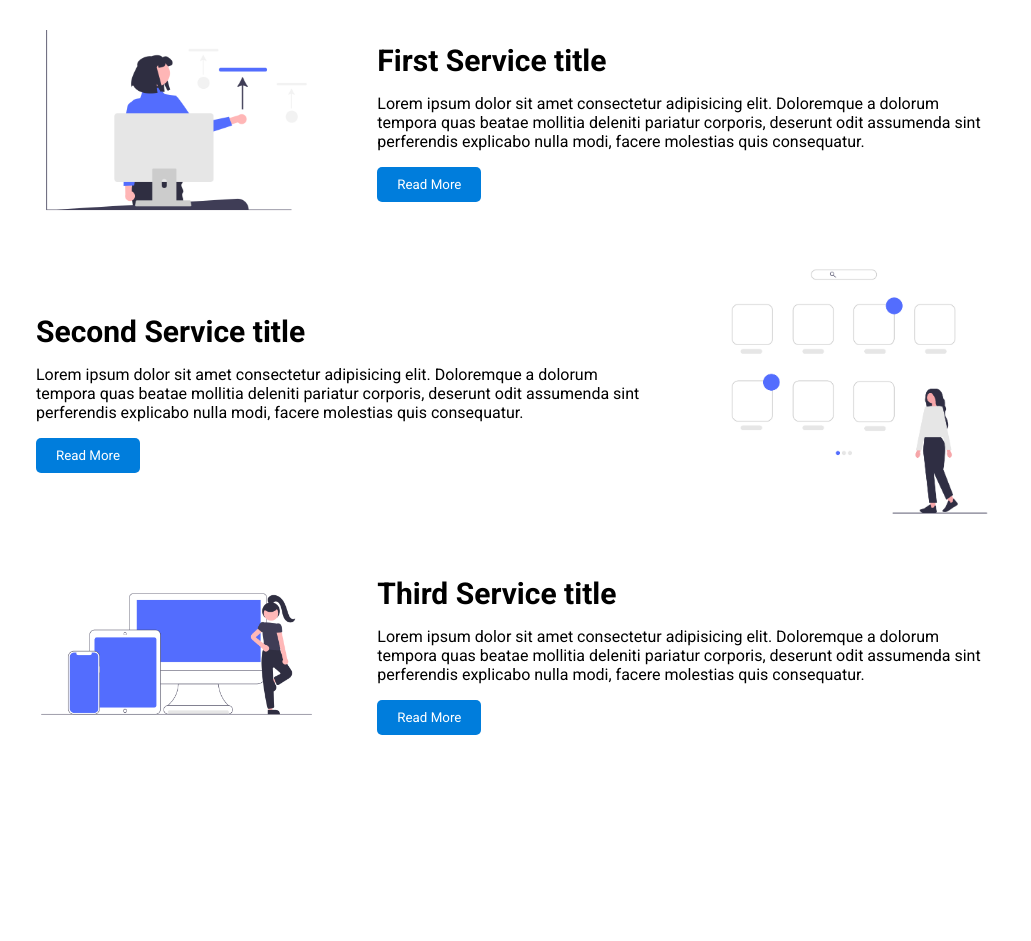
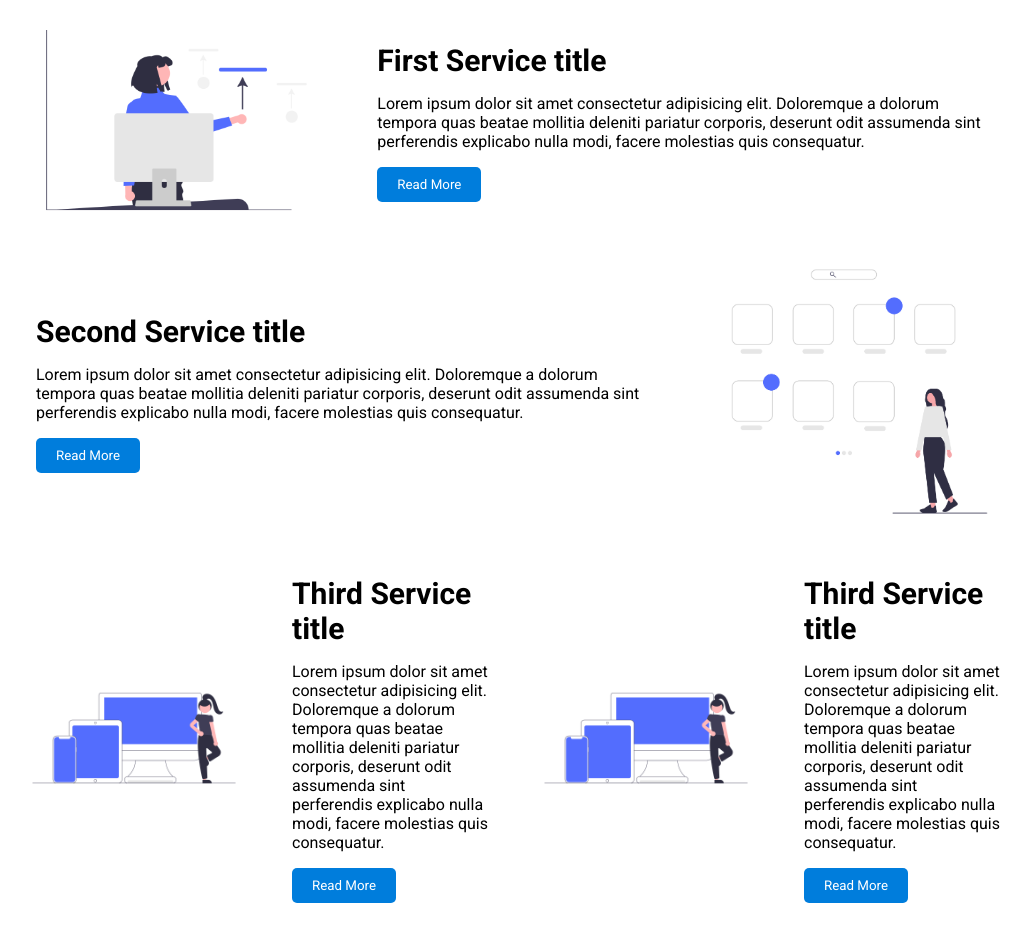
Before and after one commit to agpersonal6104/Section-1, a plain HTML site: page landingpage.html in a window 1280 px wide. Shown: the part 1308-2249 px from the top of the page, without its empty margins (122-1153 px from the left). Before the commit the page ends 2137 px from the top, so only its background shows below. Drawn offline with Linux system fonts and the light colour scheme.

Commit message:
css grid

```diff
--- a/landingpage.html
+++ b/landingpage.html
@@ -120,7 +120,7 @@
         }
 
         .service3{
-            grid-template-columns: 1fr 2fr;
+            grid-template-columns: repeat(4,1fr);
         }
 
         .service-image{
@@ -222,6 +222,16 @@
                         <button class="btn btn-main">Read More</button>
                     </div>
 
+                    <div class="service-image">
+                        <img style="width: 100%;" src="undraw_Devices_re_dxae.png" alt="services">
+                    </div>
+
+                    <div class="service-content">
+                        <h1>Third Service title</h1>
+                        <p>Lorem ipsum dolor sit amet consectetur adipisicing elit. Doloremque a dolorum tempora quas beatae mollitia deleniti pariatur corporis, deserunt odit assumenda sint perferendis explicabo nulla modi, facere molestias quis consequatur.</p>
+                        <button class="btn btn-main">Read More</button>
+                    </div>
+
                 </div>
 
 
```
